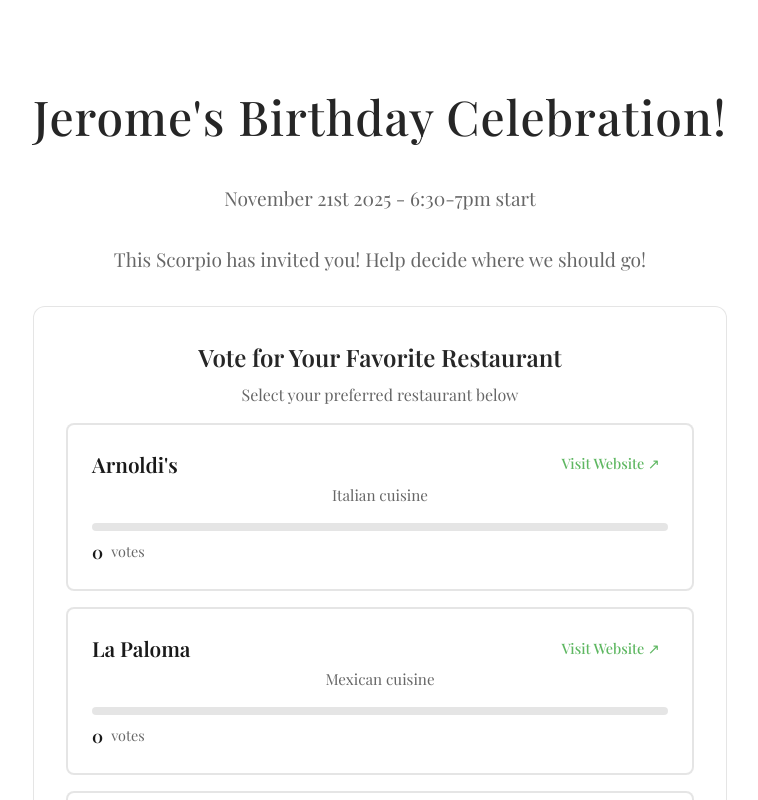
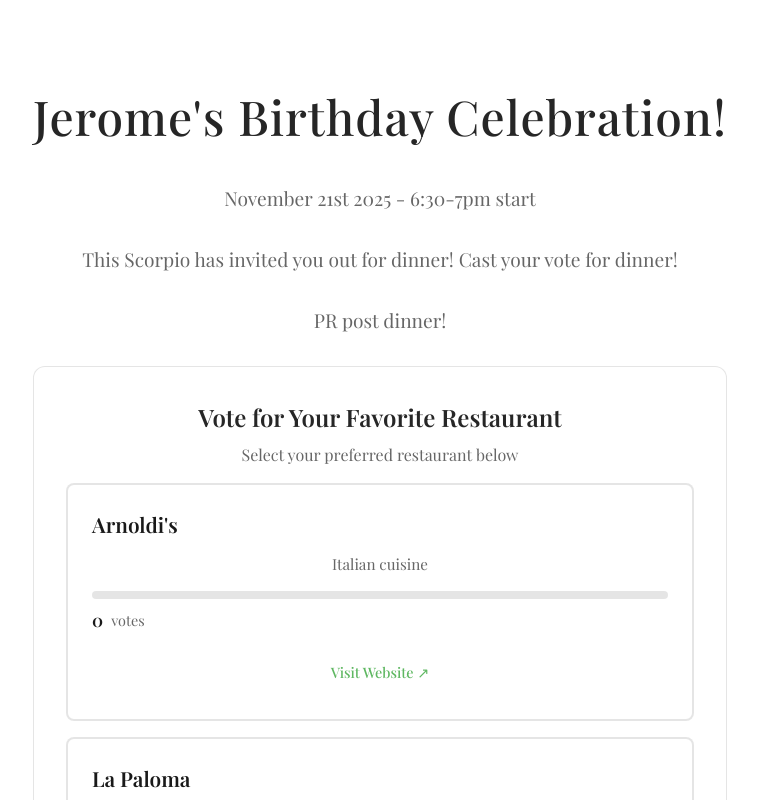
Before and after one commit to theingredients/theingredients, a React (Vite) app: page /jda11202025 in a window 1280 px wide. Shown: the top 800 px of the page, without its empty margins (260-1018 px from the left). Built offline with nearby package versions, Linux system fonts and the light colour scheme.

Commit message:
Move Visit Website link to bottom of restaurant cards and update subtitle text

```diff
--- a/package.json
+++ b/package.json
@@ -1,7 +1,7 @@
 {
   "name": "theingredients",
   "private": true,
-  "version": "1.3.2",
+  "version": "1.3.3",
   "type": "module",
   "scripts": {
     "dev": "vite",
--- a/src/pages/BirthdayInvite.css
+++ b/src/pages/BirthdayInvite.css
@@ -383,9 +383,9 @@
 .restaurant-name-container {
   display: flex;
   justify-content: space-between;
-  align-items: center;
+  align-items: flex-start;
   gap: 1rem;
-  margin-bottom: 0.25rem;
+  margin-bottom: 0.75rem;
   flex-wrap: wrap;
 }
 
@@ -408,8 +408,19 @@
   font-weight: 500;
   transition: all 0.2s ease;
   white-space: nowrap;
-  padding: 0.25rem 0.5rem;
+  padding: 0.5rem 0.75rem;
   border-radius: 4px;
+  margin-top: 0.5rem;
+  display: inline-block;
+}
+
+.restaurant-link-bottom {
+  margin-top: 1rem;
+  margin-bottom: 0;
+  display: block;
+  text-align: center;
+  width: 100%;
+  padding: 0.75rem 1rem;
 }
 
 .theme-dark .restaurant-link {
@@ -606,7 +617,8 @@
 
   .restaurant-link {
     font-size: 0.85rem;
-    margin-top: 0.25rem;
+    margin-top: 0.75rem;
+    padding: 0.4rem 0.6rem;
   }
 
   .vote-indicator,
--- a/src/pages/BirthdayInvite.tsx
+++ b/src/pages/BirthdayInvite.tsx
@@ -20,12 +20,13 @@
     { id: '3', name: 'Third Window Brewery', description: 'American', votes: 0, voters: [], link: 'https://www.thirdwindowbrewing.com/' },
     { id: '4', name: 'SB Public Market', description: 'American/Mexican/Japanese/Korean', votes: 0, voters: [], link: 'https://www.sbpublicmarket.com/' },
     { id: '5', name: 'M Special', description: 'American', votes: 0, voters: [], link: 'https://mspecialbrewco.com/' },
-    { id: '6', name: 'Cant Go', description: 'but I bought you a coffee', votes: 0, voters: [], link: 'https://www.theingredients.io/coffee' },
+    { id: '6', name: 'Cant Go', description: 'Happy Birthday!', votes: 0, voters: [], link: 'https://www.theingredients.io/coffee' },
   ])
   const [hasVoted, setHasVoted] = useState(false)
   const [selectedRestaurant, setSelectedRestaurant] = useState<string | null>(null)
   const [isNameModalOpen, setIsNameModalOpen] = useState(false)
   const [pendingRestaurantId, setPendingRestaurantId] = useState<string | null>(null)
+  const [isCantGoVote, setIsCantGoVote] = useState(false)
   const [name, setName] = useState('')
   const [nameError, setNameError] = useState<string | null>(null)
   const [userName, setUserName] = useState<string | null>(null)
@@ -62,6 +63,34 @@
       setHasVoted(true)
       setSelectedRestaurant(savedVote)
     }
+
+    // Expose hidden function to view voting data (for admin/debugging)
+    // Access via: window.getBirthdayPollData() in browser console
+    if (typeof window !== 'undefined') {
+      (window as any).getBirthdayPollData = () => {
+        const restaurantsData = localStorage.getItem('birthday-poll-restaurants')
+        if (restaurantsData) {
+          try {
+            const data = JSON.parse(restaurantsData)
+            console.log('📊 Birthday Poll Voting Data:')
+            console.log(JSON.stringify(data, null, 2))
+            return data
+          } catch (error) {
+            console.error('Error parsing voting data:', error)
+            return null
+          }
+        } else {
+          console.log('No voting data found')
+          return null
+        }
+      }
+
+      // Also expose as a simple JSON accessor
+      (window as any).birthdayPollData = () => {
+        const restaurantsData = localStorage.getItem('birthday-poll-restaurants')
+        return restaurantsData ? JSON.parse(restaurantsData) : null
+      }
+    }
   }, [])
 
   const handleRestaurantClick = (restaurantId: string) => {
@@ -70,12 +99,15 @@
       return // User has already voted, don't allow changes
     }
 
+    const isCantGo = restaurantId === '6'
+
     // If user already has a name, allow direct voting
     if (userName) {
-      handleVote(restaurantId)
+      handleVote(restaurantId, undefined, isCantGo ? 0 : guestCount)
     } else {
       // Show name modal first
       setPendingRestaurantId(restaurantId)
+      setIsCantGoVote(isCantGo)
       setIsNameModalOpen(true)
     }
   }
@@ -96,8 +128,10 @@
     setNameError(null)
 
     // Process the pending vote with the name passed directly
+    // For "Can't Go", always use 0 guests
     if (pendingRestaurantId) {
-      handleVote(pendingRestaurantId, sanitizedName.trim(), guestCount)
+      const guests = isCantGoVote ? 0 : guestCount
+      handleVote(pendingRestaurantId, sanitizedName.trim(), guests)
       setPendingRestaurantId(null)
     }
 
@@ -105,6 +139,7 @@
     setIsNameModalOpen(false)
     setName('')
     setGuestCount(0)
+    setIsCantGoVote(false)
   }
 
   const handleVote = (restaurantId: string, nameOverride?: string, guestCountOverride?: number) => {
@@ -159,6 +194,7 @@
     setName('')
     setNameError(null)
     setGuestCount(0)
+    setIsCantGoVote(false)
   }
 
   const handleNameChange = (e: React.ChangeEvent<HTMLInputElement>) => {
@@ -393,7 +429,8 @@
             Jerome's Birthday Celebration!
           </h1>
           <p className={`birthday-subtitle ${isContentExploding ? 'exploding' : ''}`}>November 21st 2025 - 6:30-7pm start</p>
-          <p className={`birthday-subtitle ${isContentExploding ? 'exploding' : ''}`}>This Scorpio has invited you! Help decide where we should go!</p>
+          <p className={`birthday-subtitle ${isContentExploding ? 'exploding' : ''}`}>This Scorpio has invited you out for dinner! Cast your vote for dinner!</p>
+          <p className={`birthday-subtitle ${isContentExploding ? 'exploding' : ''}`}>PR post dinner!</p>
 
           <div className={`poll-container ${isContentExploding ? 'exploding' : ''}`}>
             <h2 className={`poll-title ${isContentExploding ? 'exploding' : ''}`}>Vote for Your Favorite Restaurant</h2>
@@ -438,18 +475,6 @@
                     <div className="restaurant-info">
                       <div className="restaurant-name-container">
                         <h3 className="restaurant-name">{restaurant.name}</h3>
-                        {restaurant.link && (
-                          <a
-                            href={restaurant.link}
-                            target="_blank"
-                            rel="noopener noreferrer"
-                            className="restaurant-link"
-                            onClick={(e) => e.stopPropagation()}
-                            aria-label={`Visit ${restaurant.name} website`}
-                          >
-                            Visit Website ↗
-                          </a>
-                        )}
                       </div>
                       {restaurant.description && (
                         <p className="restaurant-description">{restaurant.description}</p>
@@ -470,16 +495,7 @@
                           <span className="vote-percentage">({percentage.toFixed(0)}%)</span>
                         )}
                       </div>
-                        {/* Display voter names only if user has voted (exclude "Can't Go") */}
-                        {hasVoted && !isCantGo && restaurant.voters && restaurant.voters.length > 0 && (
-                          <div className="voter-names">
-                            {restaurant.voters.map((voter, index) => (
-                              <span key={index} className="voter-name">
-                                {voter}{index < restaurant.voters.length - 1 ? ', ' : ''}
-                              </span>
-                            ))}
-                          </div>
-                        )}
+                      {/* Voter names are not displayed - kept for internal tracking only */}
                     </div>
 
                     {isSelected && (
@@ -487,6 +503,19 @@
                     )}
                     {isWinning && maxVotes > 0 && (
                       <div className="winning-indicator">🏆 Leading</div>
+                    )}
+
+                    {restaurant.link && (
+                      <a
+                        href={restaurant.link}
+                        target="_blank"
+                        rel="noopener noreferrer"
+                        className="restaurant-link restaurant-link-bottom"
+                        onClick={(e) => e.stopPropagation()}
+                        aria-label={`Visit ${restaurant.name} website`}
+                      >
+                        Visit Website ↗
+                      </a>
                     )}
                   </div>
                 )
@@ -561,6 +590,8 @@
                   {nameError}
                 </p>
               )}
+              {/* Only show guest count for non-"Can't Go" votes */}
+              {!isCantGoVote && (
                 <div className="email-modal-field">
                   <label htmlFor="guest-count" className="email-modal-label">
                     Number of +1's (guests you're bringing)
@@ -580,6 +611,7 @@
                     Enter 0 if it's just you, or the number of additional people you're bringing
                   </p>
                 </div>
+              )}
               <div className="email-modal-actions">
                 <button
                   type="button"
```
Lines whose indentation alone changed are shown as unchanged.
